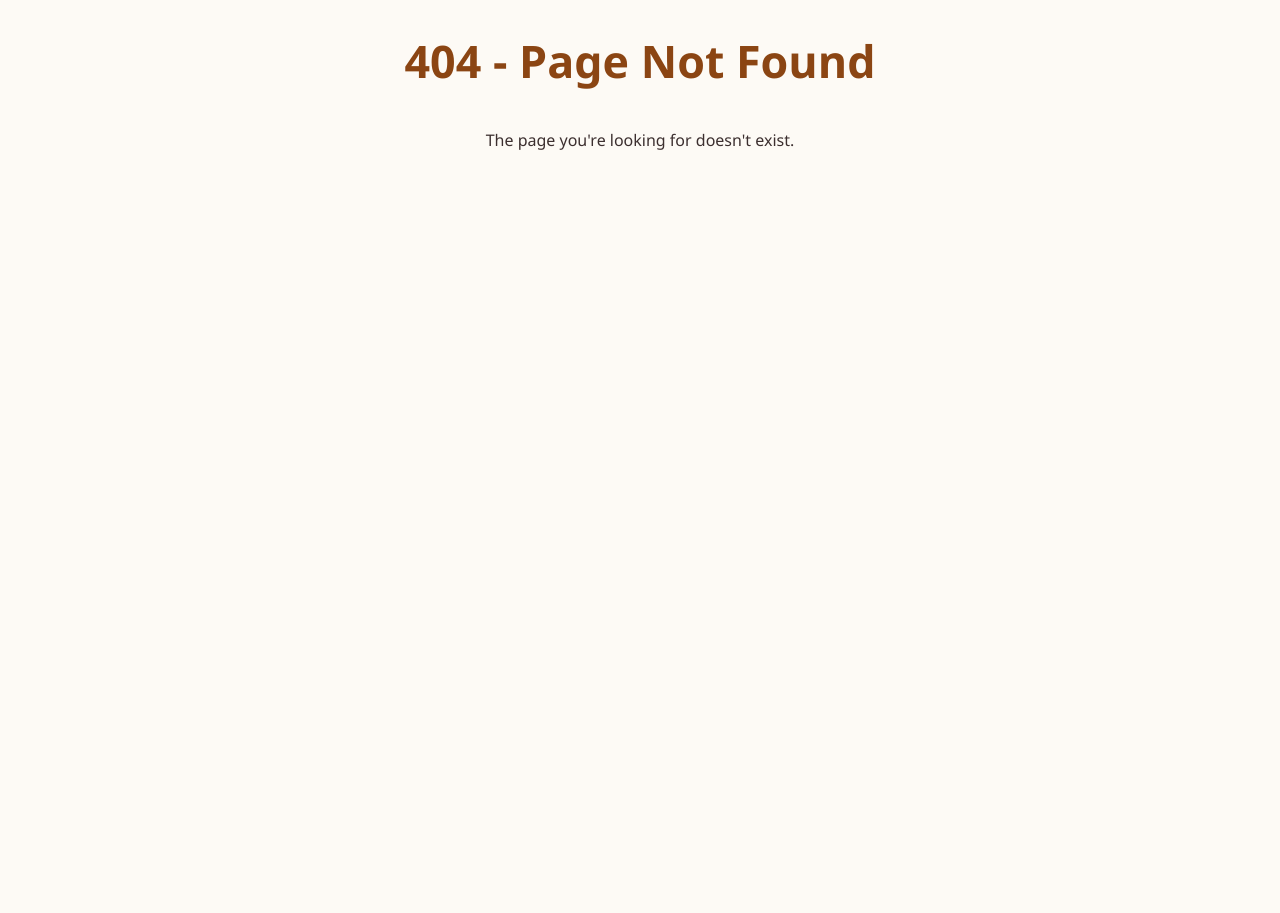
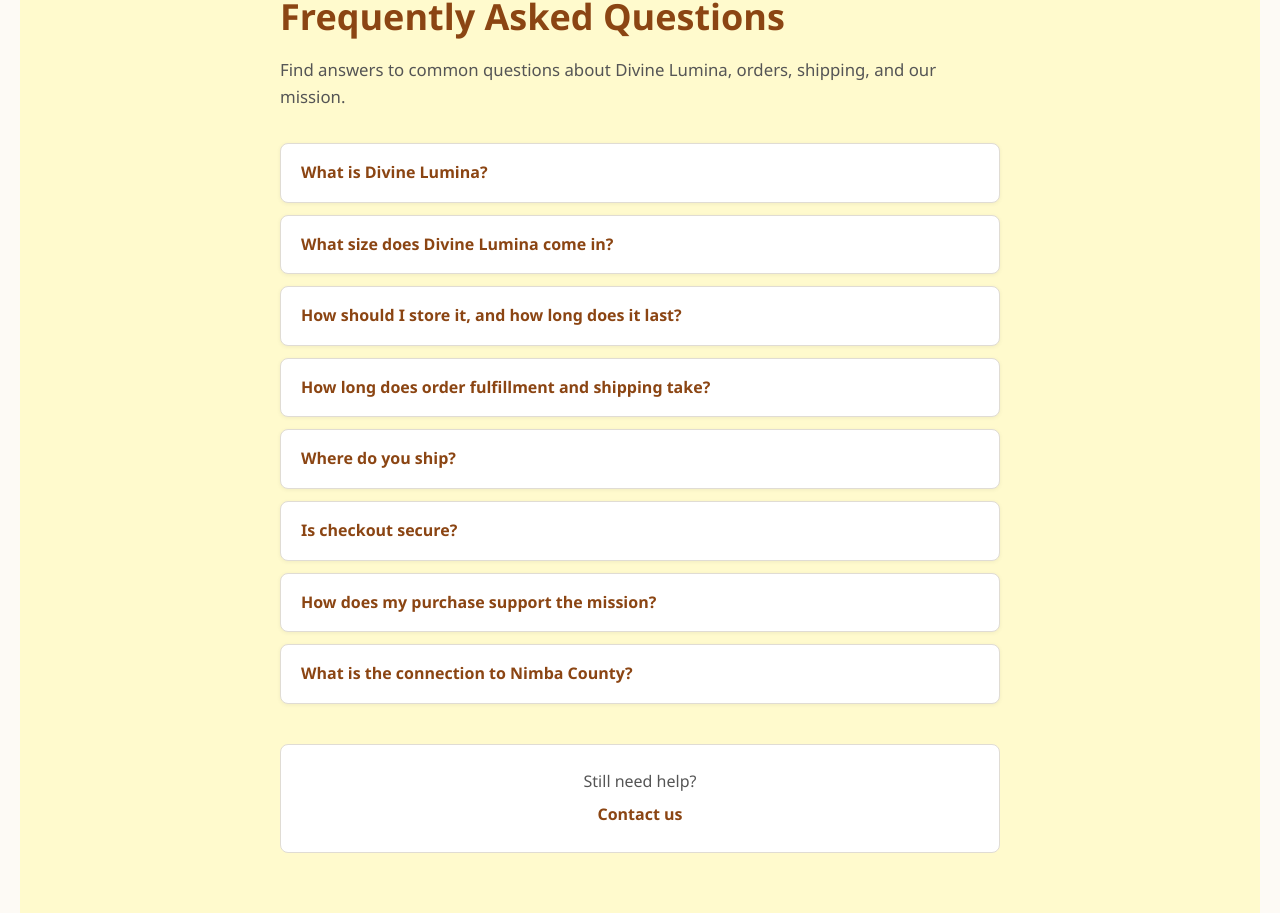
Before and after one commit to dtaplin21/Liberia-ecommerce-site, a React (Vite) app in the folder my-app/: page /faq in a window 1280 px wide. Before the commit this address had no page. Shown: the part 162-1075 px from the top of the page. Before the commit the page ends 800 px from the top, so only its background shows below. Built offline with nearby package versions, Linux system fonts and the light colour scheme.

Commit message:
added code to faq page nub

```diff
--- a/my-app/src/App.css
+++ b/my-app/src/App.css
@@ -375,6 +375,90 @@
   font-size: 0.85rem;
 }
 
+/* FAQ */
+.faq {
+  padding: 60px 20px;
+  min-height: 50vh;
+  background: var(--light);
+}
+
+.faq-container {
+  max-width: 720px;
+  margin: 0 auto;
+}
+
+.faq h1 {
+  color: var(--primary);
+  margin: 0 0 0.75rem;
+  font-size: clamp(1.75rem, 4vw, 2.25rem);
+}
+
+.faq-intro {
+  color: #555;
+  line-height: 1.6;
+  margin: 0 0 2rem;
+  font-size: 1.05rem;
+}
+
+.faq-list {
+  display: flex;
+  flex-direction: column;
+  gap: 0.75rem;
+}
+
+.faq-item {
+  background: white;
+  border: 1px solid #e0dcd4;
+  border-radius: 8px;
+  box-shadow: 0 1px 4px rgba(0, 0, 0, 0.06);
+  overflow: hidden;
+}
+
+.faq-item summary {
+  cursor: pointer;
+  font-weight: bold;
+  padding: 1rem 1.25rem;
+  color: var(--primary);
+  list-style: none;
+}
+
+.faq-item summary::-webkit-details-marker {
+  display: none;
+}
+
+.faq-item p {
+  margin: 0;
+  padding: 0 1.25rem 1.25rem;
+  line-height: 1.65;
+  color: #444;
+  font-size: 1rem;
+}
+
+.faq-help {
+  margin-top: 2.5rem;
+  text-align: center;
+  padding: 1.5rem;
+  background: white;
+  border-radius: 8px;
+  border: 1px solid #e0dcd4;
+}
+
+.faq-help p {
+  margin: 0 0 0.5rem;
+  color: #555;
+}
+
+.faq-help a {
+  font-weight: bold;
+  color: var(--primary);
+  text-decoration: none;
+}
+
+.faq-help a:hover {
+  text-decoration: underline;
+  color: var(--secondary);
+}
+
 /* Mobile Responsive Styles */
 @media (max-width: 768px) {
   header {
--- a/my-app/src/App.jsx
+++ b/my-app/src/App.jsx
@@ -6,6 +6,7 @@
 import CheckoutSuccess from './pages/CheckoutSuccess'
 import Story from './pages/Story'
 import Contact from './pages/Contact'
+import FAQ from './pages/FAQ'
 import ProgressTracker from './pages/progressTracker'
 import './App.css'
 
@@ -19,6 +20,7 @@
         <Route path="/checkout" element={<Checkout />} />
         <Route path="/checkout/success" element={<CheckoutSuccess />} />
         <Route path="/story" element={<Story />} />
+        <Route path="/faq" element={<FAQ />} />
         <Route path="/contact" element={<Contact />} />
         <Route path="/progress" element={<ProgressTracker />} />
         <Route path="*" element={<div style={{padding: '60px 20px', textAlign: 'center'}}><h2>404 - Page Not Found</h2><p>The page you're looking for doesn't exist.</p></div>} />
--- a/my-app/src/components/Header.jsx
+++ b/my-app/src/components/Header.jsx
@@ -33,6 +33,7 @@
         <Link to="/fund" onClick={closeMenu}>Fund the Factory</Link>
         <Link to="/progress" onClick={closeMenu}>Progress Tracker</Link>
         <Link to="/story" onClick={closeMenu}>Our Story</Link>
+        <Link to="/faq" onClick={closeMenu}>FAQ</Link>
         <Link to="/contact" onClick={closeMenu}>Contact</Link>
       </nav>
     </header>
--- a/my-app/src/pages/FAQ.jsx
+++ b/my-app/src/pages/FAQ.jsx
@@ -1,12 +1,80 @@
-function FAQ() {
+import { Link } from 'react-router-dom'
+
+const faqItems = [
+  {
+    id: 'what-is-divine-lumina',
+    question: 'What is Divine Lumina?',
+    answer:
+      'Divine Lumina is a natural hair care product created with a focus on healthy hair, simple ingredients, and community impact.',
+  },
+  {
+    id: 'jar-size',
+    question: 'What size does Divine Lumina come in?',
+    answer:
+      'Product size details can vary. Please check the product listing for the most current size information or contact us if you need help before ordering.',
+  },
+  {
+    id: 'shelf-life-storage',
+    question: 'How should I store it, and how long does it last?',
+    answer:
+      'Store the product in a cool, dry place away from direct sunlight. For best results, keep the lid tightly closed after use. If you have questions about shelf life, contact us for the latest guidance.',
+  },
+  {
+    id: 'shipping-time',
+    question: 'How long does order fulfillment and shipping take?',
+    answer:
+      'Processing and shipping times may vary depending on demand and destination. The most accurate shipping details will appear at checkout or can be provided through our contact page.',
+  },
+  {
+    id: 'where-do-you-ship',
+    question: 'Where do you ship?',
+    answer:
+      'Shipping availability depends on your location and current fulfillment options. Please review checkout for destination availability or contact us directly.',
+  },
+  {
+    id: 'payments',
+    question: 'Is checkout secure?',
+    answer:
+      'Yes. Checkout is handled through Stripe for secure payment processing.',
+  },
+  {
+    id: 'community-impact',
+    question: 'How does my purchase support the mission?',
+    answer:
+      "Purchases help support the growth of the processing facility and broader community-centered goals connected to the brand's mission.",
+  },
+  {
+    id: 'nimba-county',
+    question: 'What is the connection to Nimba County?',
+    answer:
+      'Our mission is rooted in community ownership, long-term opportunity, and support connected to Nimba County and the people behind the work.',
+  },
+]
+
+export default function FAQ() {
   return (
-    <section>
-      <h2>Frequently Asked Questions</h2>
-      <p style={{textAlign: 'center', fontSize: '1.2rem', maxWidth: '900px', margin: '0 auto'}}>
-        Coming soon... Find answers to common questions.
-      </p>
+    <section className="faq">
+      <div className="faq-container">
+        <h1>Frequently Asked Questions</h1>
+        <p className="faq-intro">
+          Find answers to common questions about Divine Lumina, orders, shipping,
+          and our mission.
+        </p>
+
+        <div className="faq-list">
+          {faqItems.map((item) => (
+            <details key={item.id} className="faq-item">
+              <summary>{item.question}</summary>
+              <p>{item.answer}</p>
+            </details>
+          ))}
+        </div>
+
+        <div className="faq-help">
+          <p>Still need help?</p>
+          <Link to="/contact">Contact us</Link>
+        </div>
+      </div>
     </section>
   )
 }
-
-export default FAQ
--- a/my-app/src/pages/Home.jsx
+++ b/my-app/src/pages/Home.jsx
@@ -119,6 +119,7 @@
             <Link to="/fund">Fund the Factory</Link>
             <Link to="/progress">Progress Tracker</Link>
             <Link to="/story">Our Story</Link>
+            <Link to="/faq">FAQ</Link>
             <Link to="/contact">Contact</Link>
           </nav>
           <p className="footer-muted">
```
